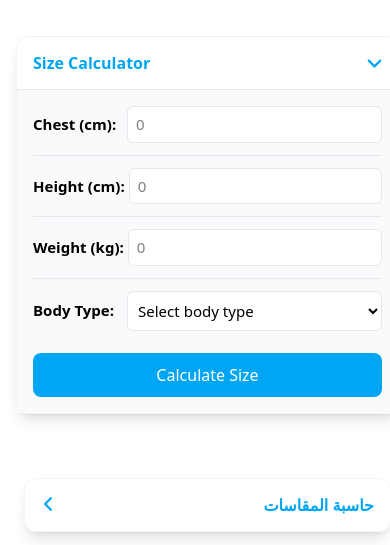
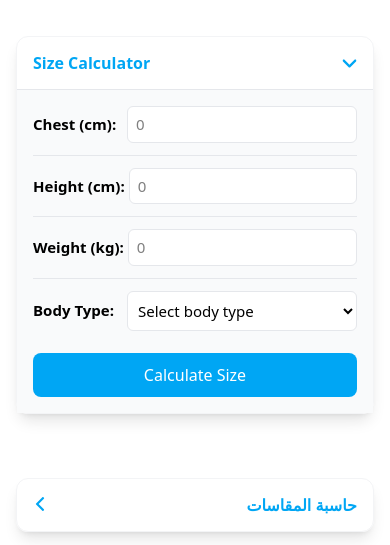
Before and after one commit to mohamed-hassan1/clothing-size-recommender, a website: page src/index.html in a window 390 px wide. Shown: the part 132-677 px from the top of the page. Drawn offline with Linux system fonts and the light colour scheme.

Commit message:
Fixing Responsive and adding README content

```diff
--- a/src/index.html
+++ b/src/index.html
@@ -15,7 +15,7 @@
 
       <!-- English -->
       <!-- *** Start Product Form *** -->
-      <div class="product-form border border-gray-100 shadow-lg rounded-xl max-w-160 text-[0.94rem]">
+      <div class="product-form border border-gray-100 shadow-lg rounded-xl max-w-160 text-[0.94rem] w-full">
         <div class="form-size-container">
           <div class="formsize-heading px-4 py-3.5 select-none cursor-pointer flex items-center justify-between">
             <div class="formsize-title">
@@ -46,7 +46,7 @@
 
                 <div class="formsize-control basis-full w-full flex items-center">
                   <label class="formsize-weight font-semibold mr-1 w-auto basis-auto shrink-0 grow-0 [.sm-screen_&]:min-w-22.5" for="bodytype-en">Body Type:</label>
-                  <select  id="bodytype-en" required class="bg-white border border-gray-200 rounded-md font-medium py-2 pl-1.5 pr-5.5 outline-0 focus:border-slate-500 linear duration-[0.15s] w-auto grow-1 shrink-0 basis-auto">
+                  <select  id="bodytype-en" required class="bg-white border border-gray-200 rounded-md font-medium py-2 pl-1.5 pr-5.5 outline-0 focus:border-slate-500 linear duration-[0.15s] w-full grow-1 basis-full">
                     <option value="">Select body type</option>
                     <option value="chest">Chest - Upper body focused</option>
                     <option value="belly">Belly - Mid section focused</option>
@@ -68,7 +68,7 @@
 
       <!-- Arabic -->
       <!-- *** Start Product Form *** -->
-      <div class="product-form border border-gray-100 shadow-lg rounded-xl max-w-160 text-[0.94rem]" dir="rtl">
+      <div class="product-form border border-gray-100 shadow-lg rounded-xl max-w-160 text-[0.94rem] w-full" dir="rtl">
         <div class="form-size-container">
           <div class="formsize-heading px-4 py-3.5 select-none cursor-pointer flex items-center justify-between">
             <div class="formsize-title">
@@ -99,7 +99,7 @@
 
                 <div class="formsize-control basis-full w-full flex items-center">
                   <label class="formsize-weight font-semibold ml-1 w-auto basis-auto shrink-0 grow-0 [.sm-screen_&]:min-w-22.5" for="bodytype-ar">نوع الجسم:</label>
-                  <select  id="bodytype-ar" required class="bg-white border border-gray-200 rounded-md font-medium py-2 pr-1.5 pl-5.5 outline-0 focus:border-slate-500 linear duration-[0.15s] w-auto grow-1 shrink-0 basis-auto">
+                  <select  id="bodytype-ar" required class="bg-white border border-gray-200 rounded-md font-medium py-2 pr-1.5 pl-5.5 outline-0 focus:border-slate-500 linear duration-[0.15s] w-full grow-1 basis-full">
                     <option value="">اختر نوع الجسم</option>
                     <option value="chest">صدر - يتركز في الجزء العلوي</option>
                     <option value="belly">بطن - يتركز في منطقة الوسط</option>
```
Also changed, not shown: README.md, screenshot.png (added).
